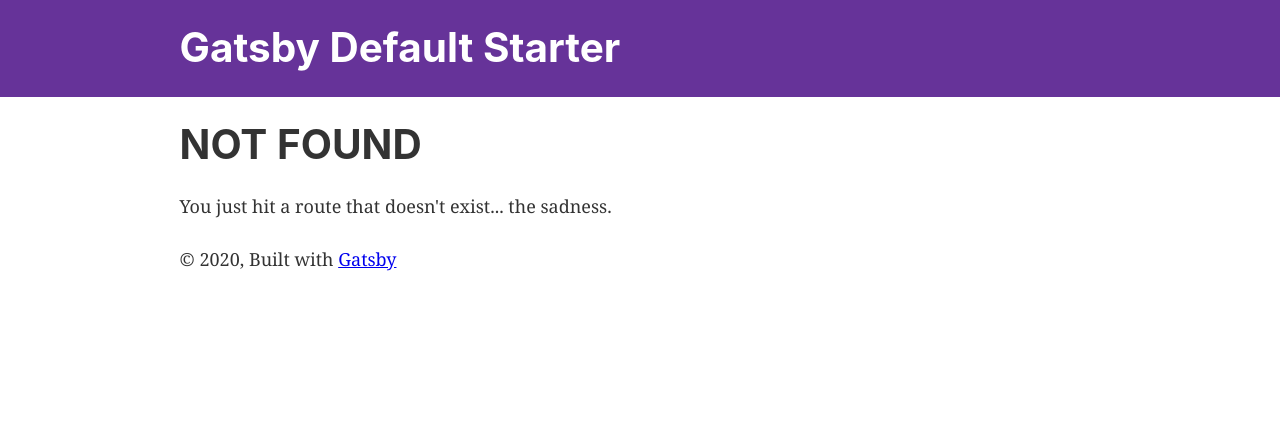
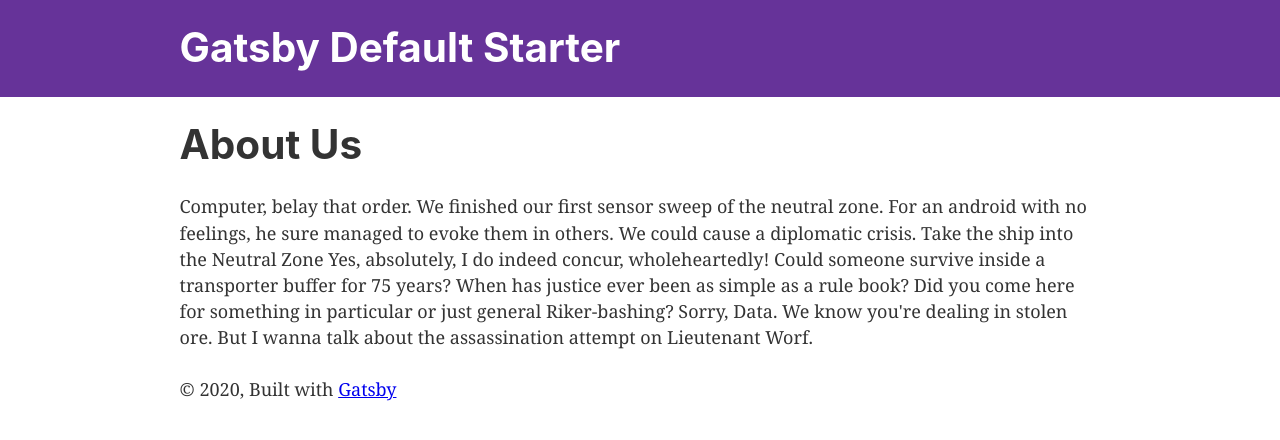
Before and after one commit to aaronendsley/GatsbyTutorial, a Gatsby site: page /about in a window 1280 px wide. Before the commit this address had no page. Built offline with nearby package versions, Linux system fonts and the light colour scheme; Gatsby itself is replaced by a stand-in of ours.

Commit message:
learning about building pages

```diff
--- /dev/null
+++ b/src/pages/about.js
@@ -0,0 +1,22 @@
+import React from "react";
+import Layout from "../components/layout";
+const About = () => (
+  <Layout>
+    <div>
+      <h1>About Us</h1>
+      <p>
+        Computer, belay that order. We finished our first sensor sweep of the
+        neutral zone. For an android with no feelings, he sure managed to evoke
+        them in others. We could cause a diplomatic crisis. Take the ship into
+        the Neutral Zone Yes, absolutely, I do indeed concur, wholeheartedly!
+        Could someone survive inside a transporter buffer for 75 years? When has
+        justice ever been as simple as a rule book? Did you come here for
+        something in particular or just general Riker-bashing? Sorry, Data. We
+        know you're dealing in stolen ore. But I wanna talk about the
+        assassination attempt on Lieutenant Worf.
+      </p>
+    </div>
+  </Layout>
+);
+
+export default About;
```
Also changed, not shown: src/components/layout.js (+10 -10 lines), src/pages/company/team.js (added, +22 -0 lines), 1 other file.
